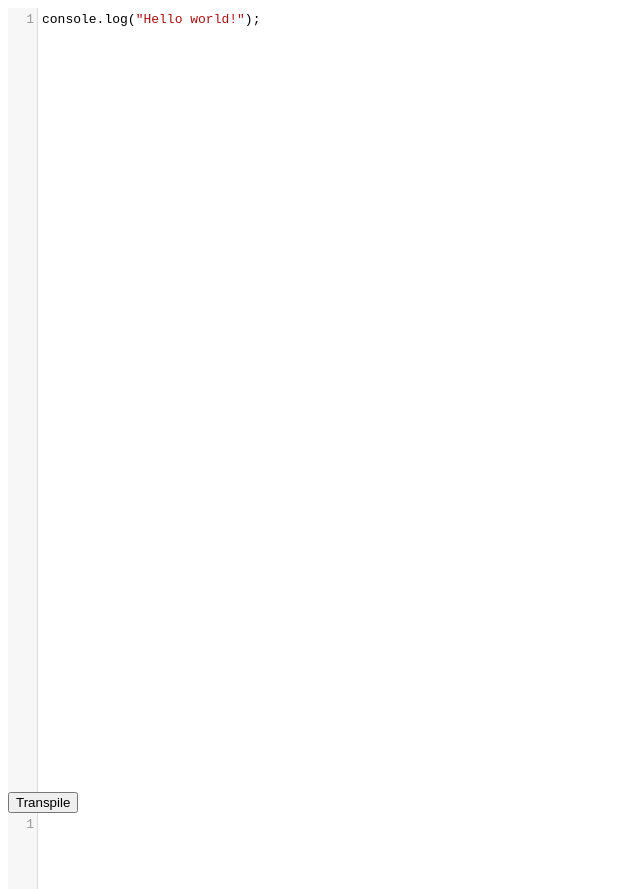
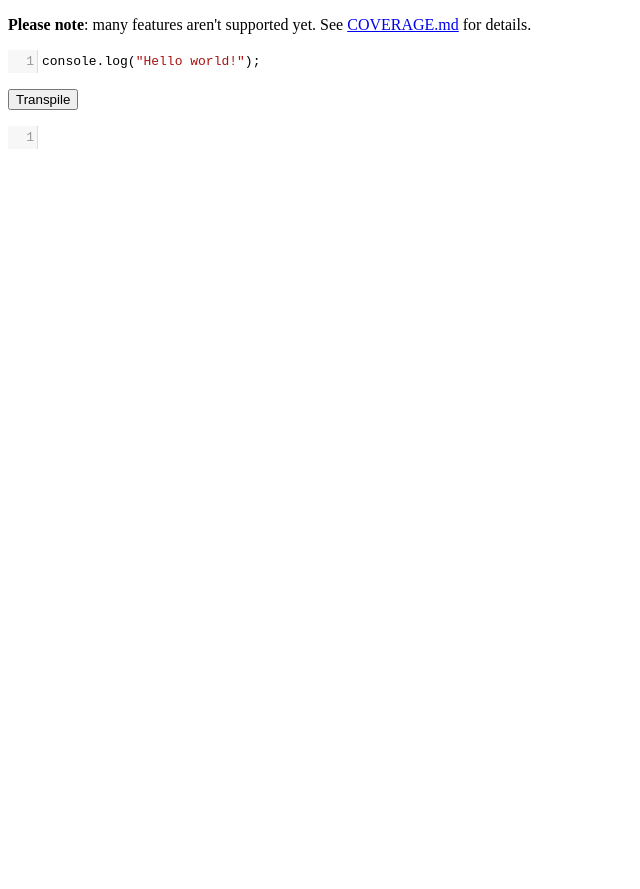
Before and after one commit to andrei-markeev/ts2c, a plain HTML site: page index.html in a window 1280 px wide. Shown: the top 889 px of the page, without its empty margins (0-640 px from the left). After the commit the page ends 800 px from the top, so only its background shows below. Drawn offline with nearby package versions, Linux system fonts and the light colour scheme.

Commit message:
Text about supported features + html5 doctype

```diff
--- a/index.html
+++ b/index.html
@@ -1,5 +1,7 @@
+<!doctype html>
 <html>
     <head>
+        <meta charset="utf-8" />
         <script src="https://npmcdn.com/typescript"></script>
         <script src="ts2c.bundle.js"></script>
 
@@ -9,18 +11,26 @@
         <script src="https://cdnjs.cloudflare.com/ajax/libs/codemirror/5.15.2/mode/clike/clike.min.js"></script>
     </head>
     <body>
-        <textarea id="source" cols="50" rows="3">console.log("Hello world!");</textarea>
-        <button onclick="transpile()">Transpile</button>
-        <textarea id="target"></textarea>
+
+        <p><strong>Please note</strong>: many features aren't supported yet. See <a href="https://github.com/andrei-markeev/ts2c/blob/master/COVERAGE.md">COVERAGE.md</a> for details.</p>
+        <article>
+            <p>
+                <textarea id="source" cols="50" rows="3">console.log("Hello world!");</textarea>
+            </p>
+        </article>
+        <p>
+            <button onclick="transpile()">Transpile</button>
+        </p>
+        <article>
+            <textarea id="target"></textarea>
+        </article>
         <script type="text/javascript">
-
             var sourceEditor = CodeMirror.fromTextArea(document.getElementById('source'), {
                 lineNumbers: true,
                 viewportMargin: Infinity,
                 mode: 'javascript'
             });
             sourceEditor.setSize('auto', 'auto');
-
             var targetEditor = CodeMirror.fromTextArea(document.getElementById('target'), {
                 lineNumbers: true,
                 readOnly: true,
@@ -28,7 +38,6 @@
                 mode: 'text/x-csrc'
             });
             targetEditor.setSize('auto', 'auto');
-
             function transpile()
             {
                 var source = sourceEditor.getValue();
```
